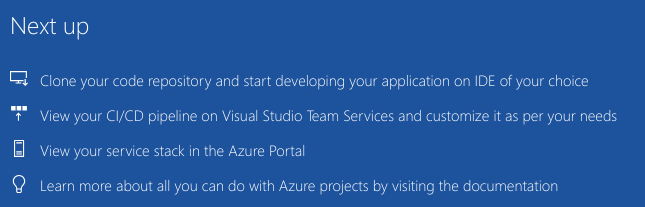
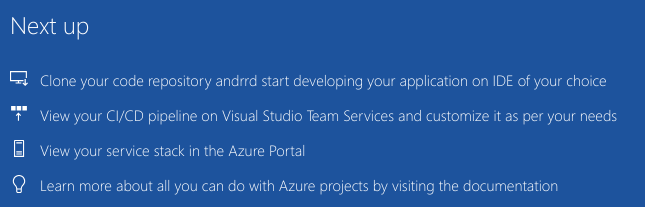
Before and after one commit to deepak1996m/devopsassignments, a plain HTML site: page index.html in a window 1280 px wide. Shown: the part 590-797 px from the top of the page, 215-860 px from the left. Drawn offline with Linux system fonts and the light colour scheme.

Commit message:
first change

```diff
--- a/index.html
+++ b/index.html
@@ -28,7 +28,7 @@
                             <div class="step-icon">
                                 <img src="img/cloneWhite.svg">
                             </div>
-                            <div class="step-text"><a href="https://go.microsoft.com/fwlink/?linkid=862409">Clone your code repository and start developing your application on IDE of your choice</a></div>
+                            <div class="step-text"><a href="https://go.microsoft.com/fwlink/?linkid=862409">Clone your code repository andrrd start developing your application on IDE of your choice</a></div>
                         </div>
                         <div class="step">
                             <div class="step-icon">
```
